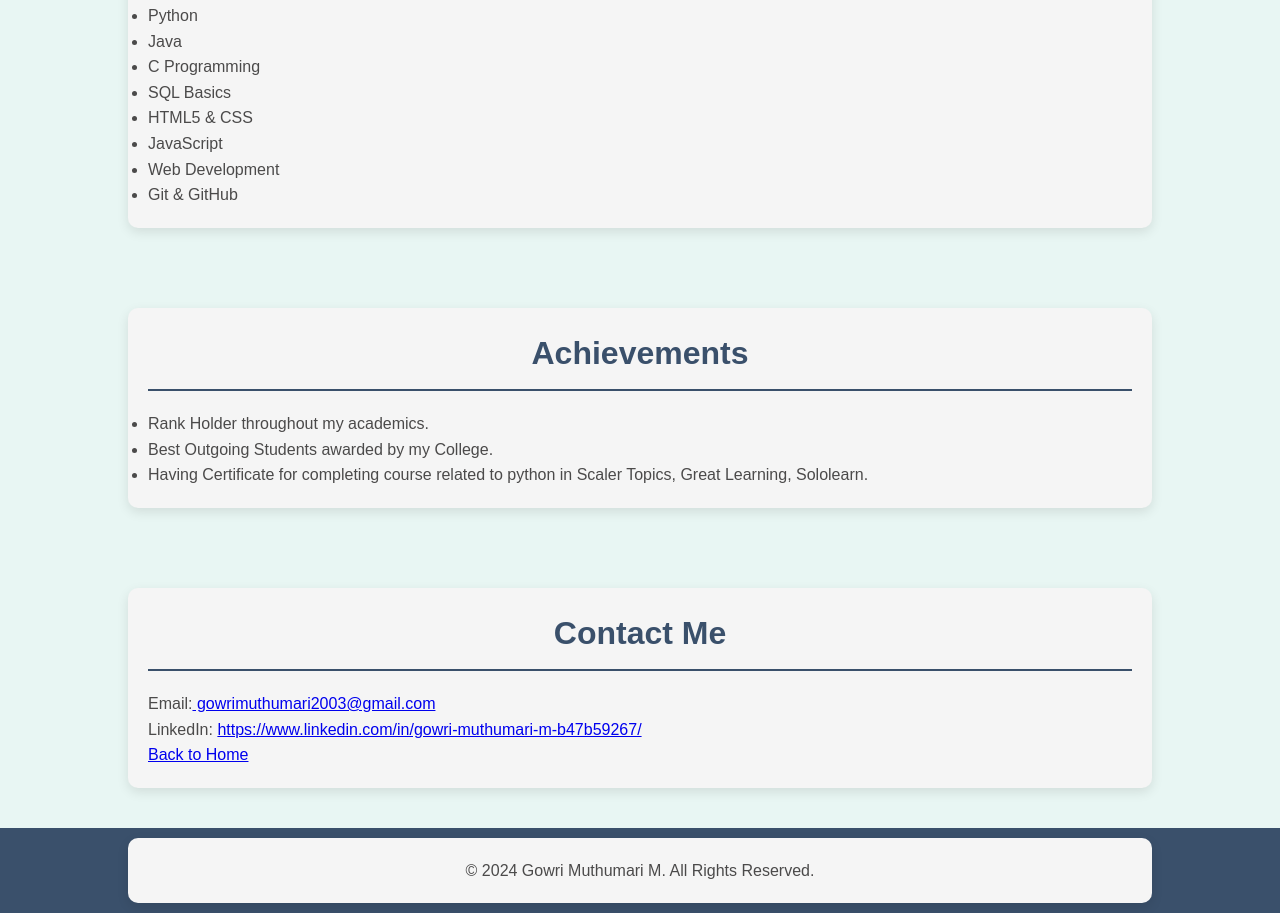
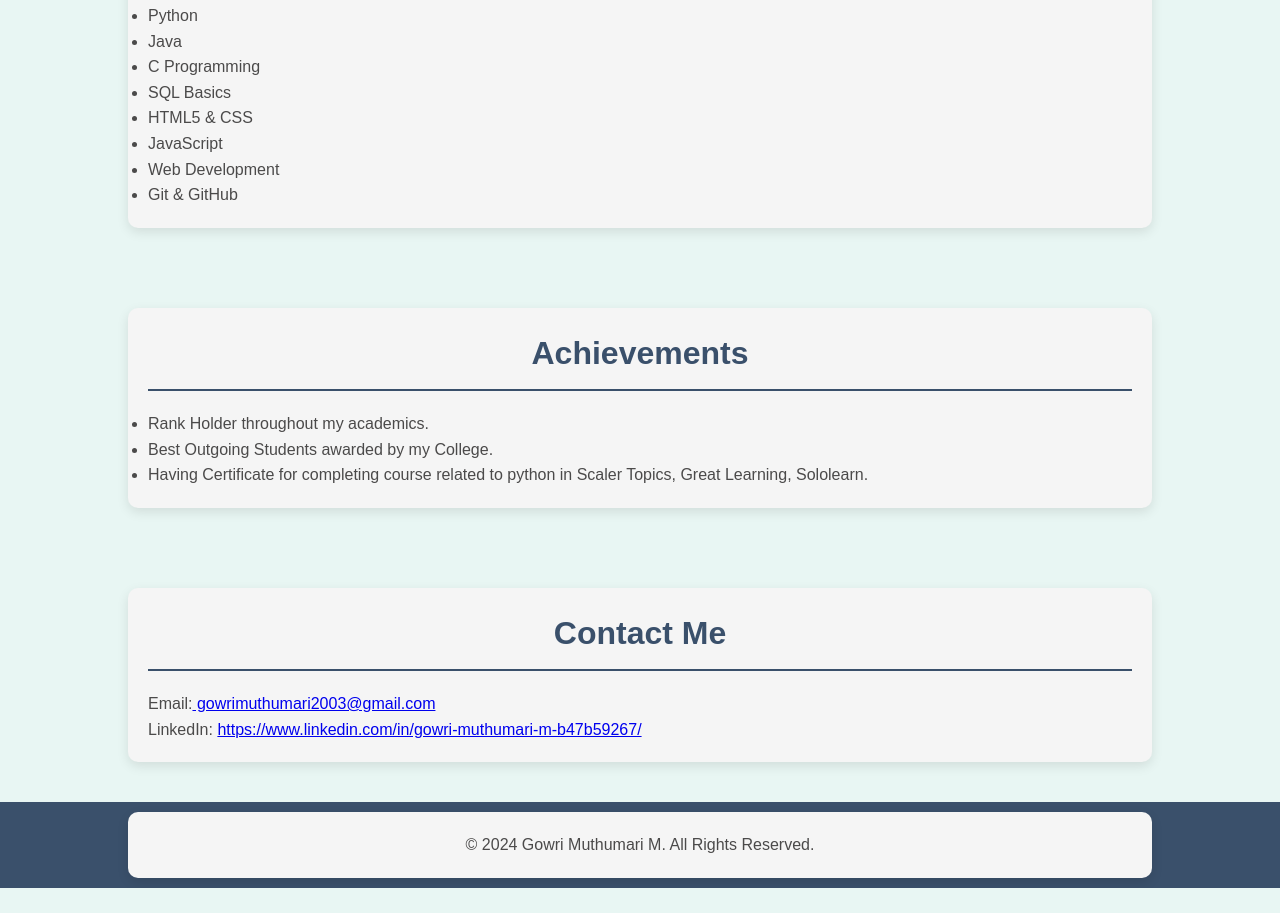
Before and after one commit to GowriMuthumari/Website-portfolio-, a plain HTML site: page index.html in a window 1280 px wide. Shown: the part 2131-3044 px from the top of the page. After the commit the page ends 3019 px from the top, so only its background shows below. Drawn offline with Linux system fonts and the light colour scheme.

Commit message:
Update index.html

```diff
--- a/index.html
+++ b/index.html
@@ -84,7 +84,7 @@
       <h2>Contact Me</h2>
       <p>Email:<a href="mailto:gowrimuthumari2003@gmail.com"> gowrimuthumari2003@gmail.com</a></p>
       <p>LinkedIn: <a href="https://www.linkedin.com/in/gowri-muthumari-m-b47b59267/">https://www.linkedin.com/in/gowri-muthumari-m-b47b59267/</a></p>
-      <a href="cover.html" class="cta-button">Back to Home</a>
+
 
     </div>
   </section>
```
